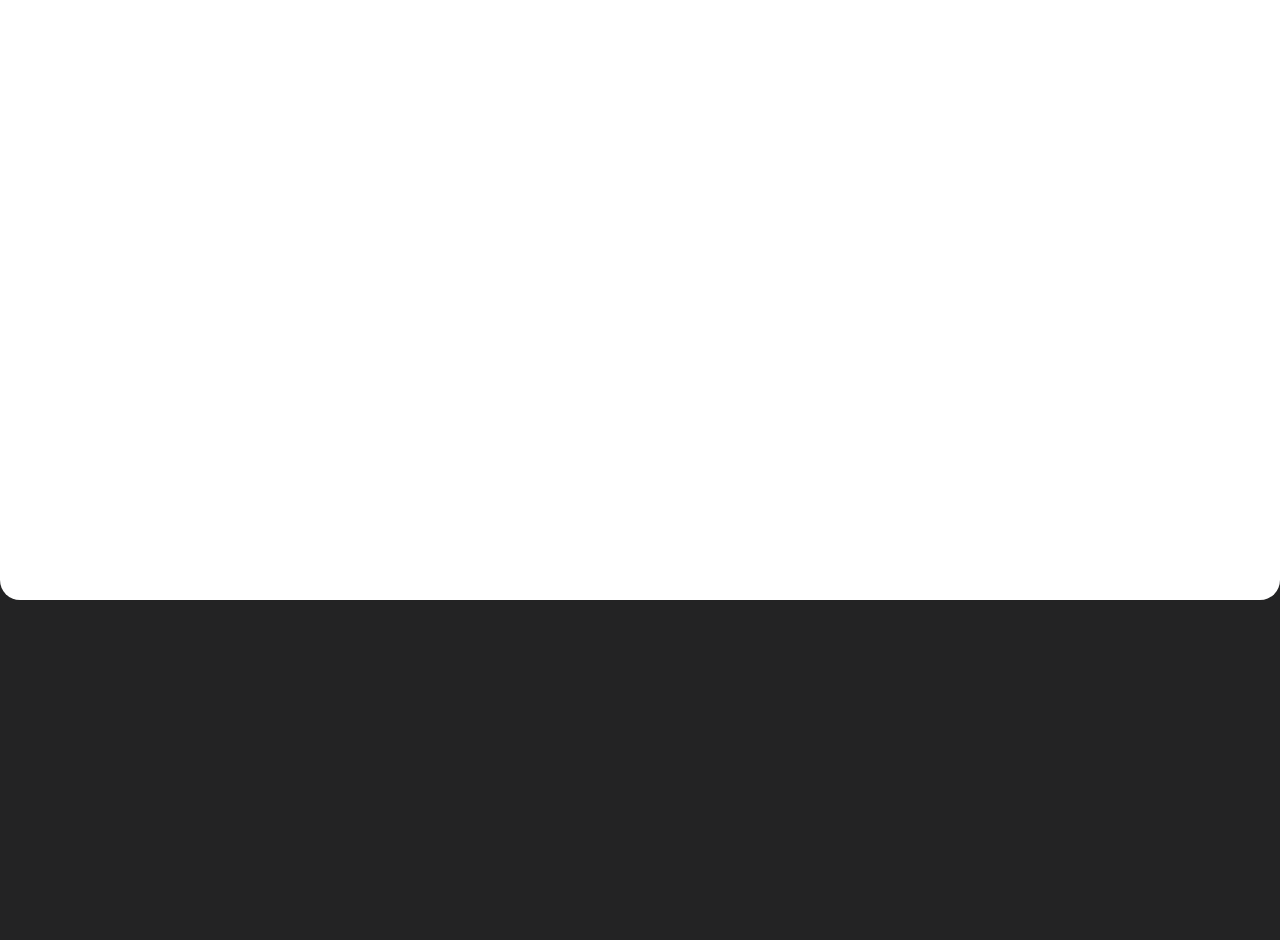
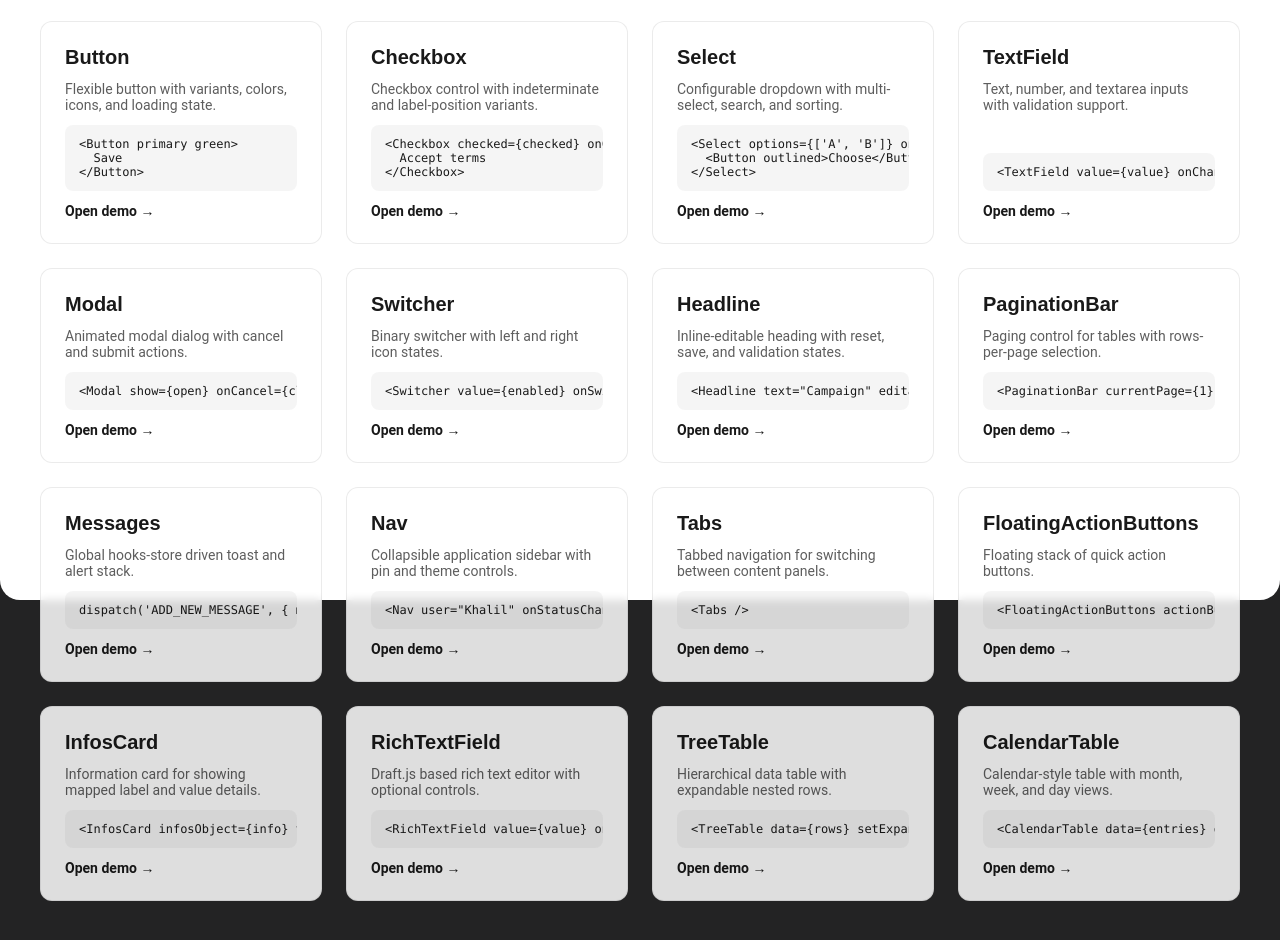
Before and after one commit to Kassan424kh/khalil-design, a React (Create React App) app: page / in a window 1280 px wide. Shown: the part 200-1140 px from the top of the page. Before the commit the page ends 800 px from the top, so only its background shows below. Built offline with nearby package versions, Linux system fonts and the light colour scheme.

Commit message:
fix: complete component docs and make start page the landing route
Agent-Logs-Url: https://github.com/Kassan424kh/khalil-design/sessions/99fb5e93-f9d0-43b9-b6ef-a7503388e8c5

Co-authored-by: Kassan424kh <46401401+Kassan424kh@users.noreply.github.com>

```diff
--- a/src/pages/pages.jsx
+++ b/src/pages/pages.jsx
@@ -17,7 +17,7 @@ import TreeTablePage from "./tree-table/tree-table-page";
 const Pages = () => {
     return (
         <Routes>
-            <Route exact path={"/"} element={<SelectPage />} />
+            <Route exact path={"/"} element={<Start />} />
             <Route exact path={"/tabs"} element={<Tabs />} />
             <Route exact path={"/button"} element={<ButtonPage />} />
             <Route exact path={"/infos-card"} element={<InfosCardPage />} />
--- a/src/pages/start/start.js
+++ b/src/pages/start/start.js
@@ -5,63 +5,99 @@ import './styles.sass'
 const components = [
     {
         name: 'Button',
-        description: 'Flexible button with variants, colours, icons, and loading state.',
+        description: 'Flexible button with variants, colors, icons, and loading state.',
         path: '/button',
-        snippet: '<Button primary green onClick={fn}>\n  Save\n</Button>'
+        snippet: '<Button primary green>\n  Save\n</Button>'
+    },
+    {
+        name: 'Checkbox',
+        description: 'Checkbox control with indeterminate and label-position variants.',
+        path: '/button',
+        snippet: '<Checkbox checked={checked} onCheck={setChecked}>\n  Accept terms\n</Checkbox>'
     },
     {
         name: 'Select',
-        description: 'Configurable dropdown with multi-select, search, and sort support.',
+        description: 'Configurable dropdown with multi-select, search, and sorting.',
         path: '/select',
-        snippet: '<Select options={[\'A\', \'B\']} onSelect={fn}>\n  <button>Pick</button>\n</Select>'
+        snippet: '<Select options={[\'A\', \'B\']} onSelect={fn}>\n  <Button outlined>Choose</Button>\n</Select>'
     },
     {
         name: 'TextField',
-        description: 'Text / number / textarea input with validation and icon buttons.',
+        description: 'Text, number, and textarea inputs with validation support.',
         path: '/textfield',
-        snippet: '<TextField\n  value={val}\n  onChange={setVal}\n/>'
+        snippet: '<TextField value={value} onChange={setValue} />'
     },
     {
         name: 'Modal',
-        description: 'Animated overlay dialog with headline, body, cancel and submit actions.',
+        description: 'Animated modal dialog with cancel and submit actions.',
         path: '/modal',
-        snippet: '<Modal\n  show={open}\n  headline="Confirm"\n  onCancel={close}\n  onSubmit={save}\n/>'
+        snippet: '<Modal show={open} onCancel={close} onSubmit={save} />'
+    },
+    {
+        name: 'Switcher',
+        description: 'Binary switcher with left and right icon states.',
+        path: '/textfield',
+        snippet: '<Switcher value={enabled} onSwitch={setEnabled} />'
+    },
+    {
+        name: 'Headline',
+        description: 'Inline-editable heading with reset, save, and validation states.',
+        path: '/textfield',
+        snippet: '<Headline text=\"Campaign\" editable h2 onSubmit={save} />'
+    },
+    {
+        name: 'PaginationBar',
+        description: 'Paging control for tables with rows-per-page selection.',
+        path: '/tree-table',
+        snippet: '<PaginationBar currentPage={1} pagesLength={10} setCurrentPage={setPage} />'
+    },
+    {
+        name: 'Messages',
+        description: 'Global hooks-store driven toast and alert stack.',
+        path: '/modal',
+        snippet: 'dispatch(\'ADD_NEW_MESSAGE\', { message: \'Saved\', type: \'SUCCESS\' })'
+    },
+    {
+        name: 'Nav',
+        description: 'Collapsible application sidebar with pin and theme controls.',
+        path: '/tabs',
+        snippet: '<Nav user=\"Khalil\" onStatusChange={console.log} />'
     },
     {
         name: 'Tabs',
-        description: 'Tabbed navigation component for switching between views.',
+        description: 'Tabbed navigation for switching between content panels.',
         path: '/tabs',
         snippet: '<Tabs />'
     },
     {
         name: 'FloatingActionButtons',
-        description: 'FAB component providing quick-access floating actions.',
+        description: 'Floating stack of quick action buttons.',
         path: '/floating-action-buttons',
-        snippet: '<FloatingActionButtons />'
+        snippet: '<FloatingActionButtons actionButtons={actions} />'
     },
     {
         name: 'InfosCard',
-        description: 'Information card for displaying summary metrics or status.',
+        description: 'Information card for showing mapped label and value details.',
         path: '/infos-card',
-        snippet: '<InfosCard />'
+        snippet: '<InfosCard infosObject={info} translationObject={labels} />'
     },
     {
         name: 'RichTextField',
-        description: 'Draft.js based rich text editor with formatting toolbar.',
+        description: 'Draft.js based rich text editor with optional controls.',
         path: '/rich-textfield',
-        snippet: '<RichTextField\n  editorState={state}\n  onChange={setState}\n/>'
+        snippet: '<RichTextField value={value} onChange={setValue} />'
     },
     {
         name: 'TreeTable',
-        description: 'Hierarchical data table with expand / collapse of nested rows.',
+        description: 'Hierarchical data table with expandable nested rows.',
         path: '/tree-table',
-        snippet: '<TreeTable data={rows} />'
+        snippet: '<TreeTable data={rows} setExpandAllRows={setExpandAllRows} />'
     },
     {
         name: 'CalendarTable',
-        description: 'Calendar / schedule table with context menu support.',
+        description: 'Calendar-style table with month, week, and day views.',
         path: '/calendartable',
-        snippet: '<CalendarTable\n  data={entries}\n  onClick={fn}\n  contextMenuOptions={[\'Edit\']}\n/>'
+        snippet: '<CalendarTable data={entries} onClick={fn} contextMenuOptions={[\'Edit\']} />'
     }
 ]
 
@@ -71,7 +107,7 @@ const ComponentCard = ({ name, description, path, snippet }) => (
         <p className="component-card__description">{description}</p>
         <pre className="component-card__snippet"><code>{snippet}</code></pre>
         <Link className="component-card__link" to={path}>
-            View demo →
+            Open demo →
         </Link>
     </div>
 )
@@ -105,10 +141,13 @@ const Start = () => {
             <header className={'start-page__header'}>
                 <h1 className={'start-page__title'}>Khalil Design</h1>
                 <p className={'start-page__subtitle'}>A React UI component library built with React 17, SASS, and GSAP</p>
+                <p className={'start-page__intro'}>
+                    Browse the component library below. Some app-level components share the closest existing demo page.
+                </p>
             </header>
             <div className={'start-page__grid'}>
                 {components.map(c => (
-                    <ComponentCard key={c.path} {...c} />
+                    <ComponentCard key={c.name} {...c} />
                 ))}
             </div>
         </div>
--- a/src/pages/start/styles.sass
+++ b/src/pages/start/styles.sass
@@ -43,6 +43,13 @@
     font-size: 18px
     opacity: .6
     margin: 0
+
+  &__intro
+    margin: 14px auto 0
+    max-width: 720px
+    font-size: 14px
+    line-height: 1.5
+    opacity: .72
 
   &__grid
     position: relative
```
Also changed, not shown: 1 other file (tests, documents, lock files or other folders).
